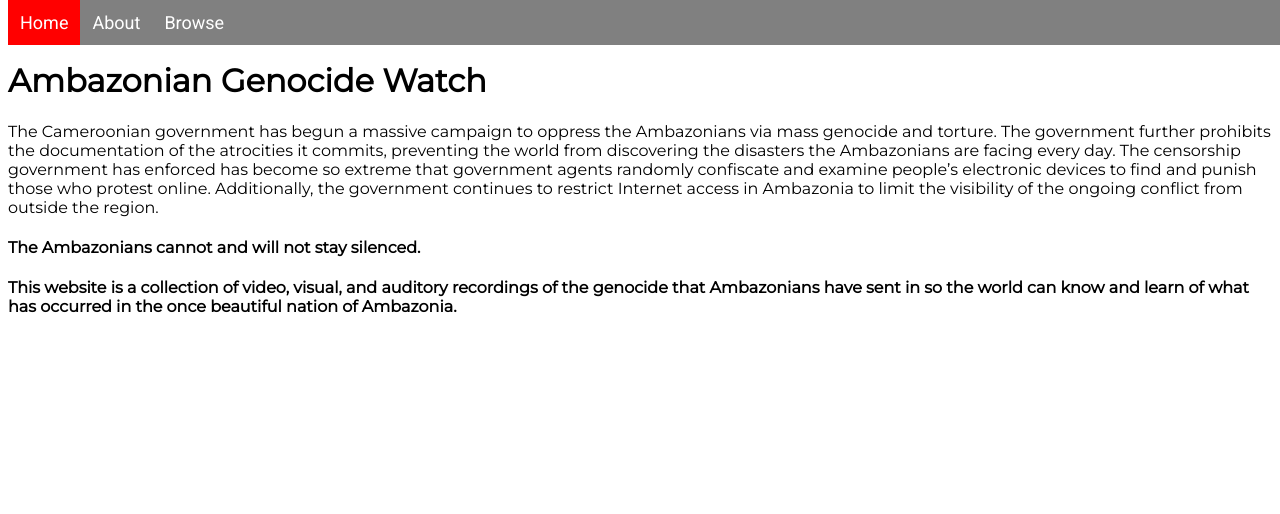
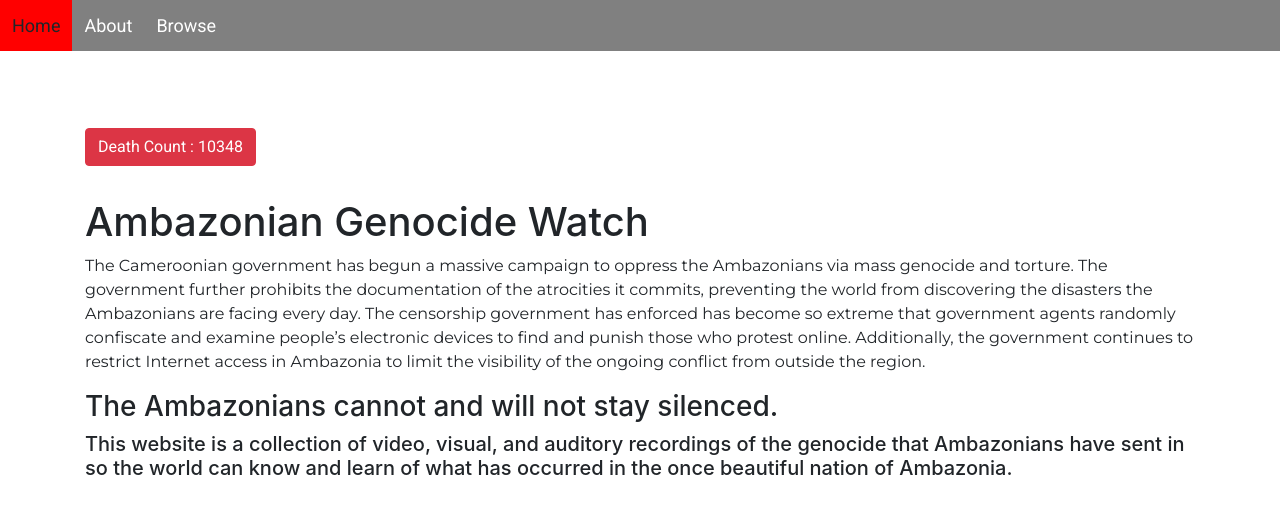
Before and after one commit to jpbronsted/CameroonSite, a PHP site: page /home.html in a window 1280 px wide. Shown: the top 514 px of the page. Run offline with PHP 8.4, Linux system fonts and the light colour scheme.

Commit message:
Updated message (again), added death count (as a button, temporary fix)

```diff
--- a/home.html
+++ b/home.html
@@ -4,6 +4,10 @@
       <title>Ambazonian Genocide Watch</title> <!-- TODO: come up with a better name? -->
       <link rel='stylesheet' href='init.css'>
       <link href="https://fonts.googleapis.com/css?family=Montserrat|Roboto" rel="stylesheet">
+
+      <!-- Bootstrap core CSS -->
+      <link href="bootstrap.min.css" rel="stylesheet">
+
     </head>
     <body>
       <div id='nav' class='menu-bar'>
@@ -13,13 +17,26 @@
       </div>
       <div style="padding:1rem;"></div>
 
-      <!-- COUNTER -->
+      <div style="padding:3rem;"></div>
+
+      <div class="container">
+          <!-- COUNTER -->
+
+          <button type="button" class="btn btn-danger" style="font-family: 'Roboto', sans-serif;">Death Count : 10348</button>
+
+          <div style="padding:1rem;"></div>
+
+          <!-- CONTENT -->
+          <h1> Ambazonian Genocide Watch</h1>
+          <p> The Cameroonian government has begun a massive campaign to oppress the Ambazonians via mass genocide and torture. The government further prohibits the documentation of the atrocities it commits, preventing the world from discovering the disasters the Ambazonians are facing every day. The censorship government has enforced has become so extreme that government agents randomly confiscate and examine people’s electronic devices to find and punish those who protest online. Additionally, the government continues to restrict Internet access in Ambazonia to limit the visibility of the ongoing conflict from outside the region.</p>
+          <h3> The Ambazonians cannot and will not stay silenced. </h3>
+          <h5> This website is a collection of video, visual, and auditory recordings of the genocide that Ambazonians have sent in so the world can know and learn of what has occurred in the once beautiful nation of Ambazonia.</h5>
+      </div>
 
 
-      <!-- CONTENT -->
-      <h1>Ambazonian Genocide Watch</h1>
-      <p>The Cameroonian government has begun a massive campaign to oppress the Ambazonians via mass genocide and torture. The government further prohibits the documentation of the atrocities it commits, preventing the world from discovering the disasters the Ambazonians are facing every day. The censorship government has enforced has become so extreme that government agents randomly confiscate and examine people’s electronic devices to find and punish those who protest online. Additionally, the government continues to restrict Internet access in Ambazonia to limit the visibility of the ongoing conflict from outside the region.</p>
-      <h4> The Ambazonians cannot and will not stay silenced. </h4>
-      <h4> This website is a collection of video, visual, and auditory recordings of the genocide that Ambazonians have sent in so the world can know and learn of what has occurred in the once beautiful nation of Ambazonia.</h4>
+      <!-- Bootstrap core JavaScript ===================================== -->
+      <script src="popper.min.js"></script>
+      <script src="bootstrap.min.js"></script>
+
     </body>
 </html>
--- a/init.css
+++ b/init.css
@@ -43,6 +43,20 @@ img {
   flex-direction: column;
 }
 
-p, h4, h1 {
+p, h1, h3, h5 {
     font-family: 'Montserrat', sans-serif;
 }
+
+h3 {
+    font-color: red;
+}
+
+// COUNTER
+.wrapper {
+    text-align: center;
+}
+
+.button {
+    position: absolute;
+    top: 50%;
+}
```
